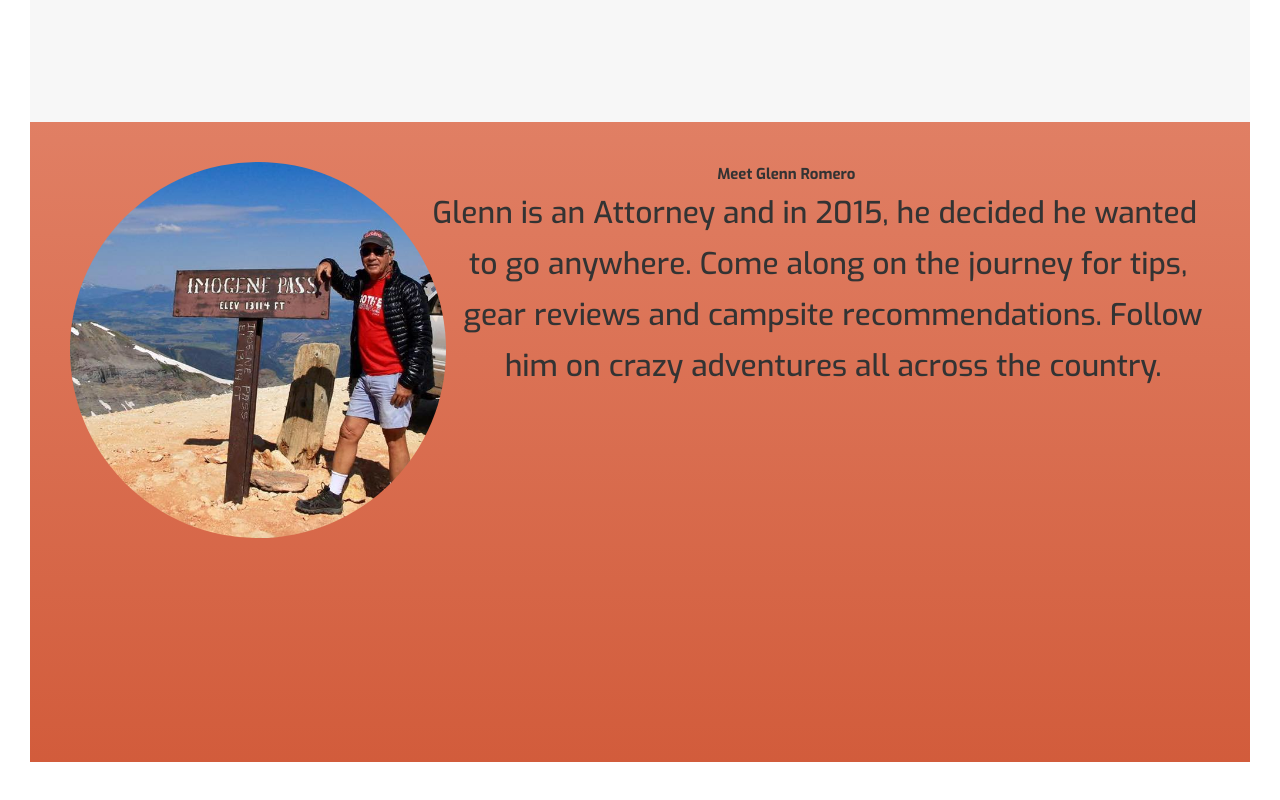
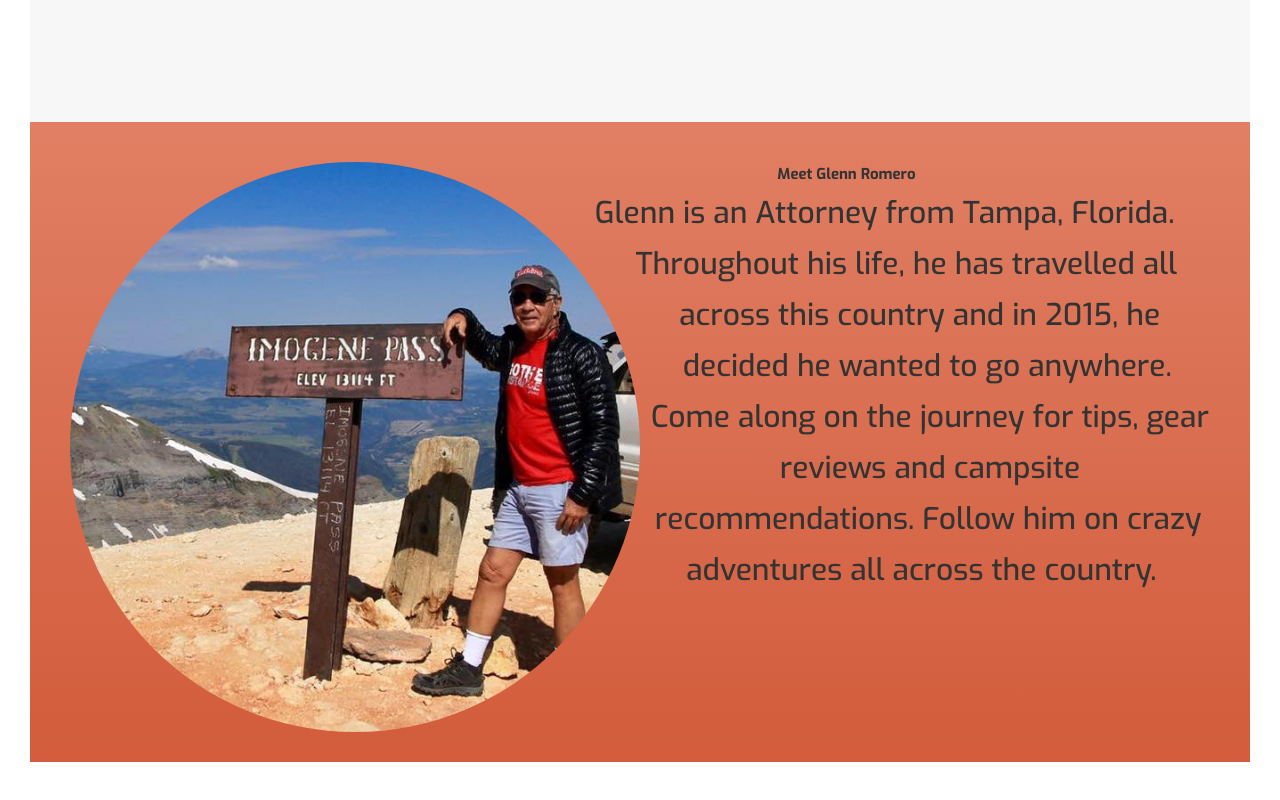
Before and after one commit to jordan-romero/overlander, a React (Create React App) app: page / in a window 1280 px wide. Shown: the part 1568-2368 px from the top of the page. Built offline with nearby package versions, Linux system fonts and the light colour scheme.

Commit message:
plays with sizing on img for about section, updates classNames in about.js

```diff
--- a/sass/layout/_about.scss
+++ b/sass/layout/_about.scss
@@ -5,8 +5,8 @@
     padding: 4rem;
 
     &__curve{
-        width: 33%; height: auto;
-        min-width: 150px;
+        width: 50%; height: auto;
+        min-width: 2rem;
         float: left;
         margin-right:2rem;
         border-radius: 50%;
--- a/src/components/About.js
+++ b/src/components/About.js
@@ -5,8 +5,8 @@ const About = () => {
     return (
         <section className='about'>
             <img src={AboutImg} alt='photo of Glenn Romero' className='about__curve'/>
-            <h1 className=''>Meet Glenn Romero</h1>
-            <p>Glenn is an Attorney and in 2015, he decided he wanted to go anywhere.
+            <h1 className='heading-secondary'>Meet Glenn Romero</h1>
+            <p className='about__text'>Glenn is an Attorney from Tampa, Florida. Throughout his life, he has travelled all across this country and in 2015, he decided he wanted to go anywhere.
             Come along on the journey for tips, gear reviews and campsite recommendations. Follow him on crazy adventures all across the country.
             </p>
 
--- a/src/index.css
+++ b/src/index.css
@@ -68,9 +68,9 @@ body {
   background-image: linear-gradient(rgba(222, 114, 84, 0.9), rgba(206, 75, 39, 0.9));
   padding: 4rem; }
   .about__curve {
-    width: 33%;
+    width: 50%;
     height: auto;
-    min-width: 150px;
+    min-width: 2rem;
     float: left;
     margin-right: 2rem;
     border-radius: 50%;
```
Also changed, not shown: 1 other file (tests, documents, lock files or other folders).
